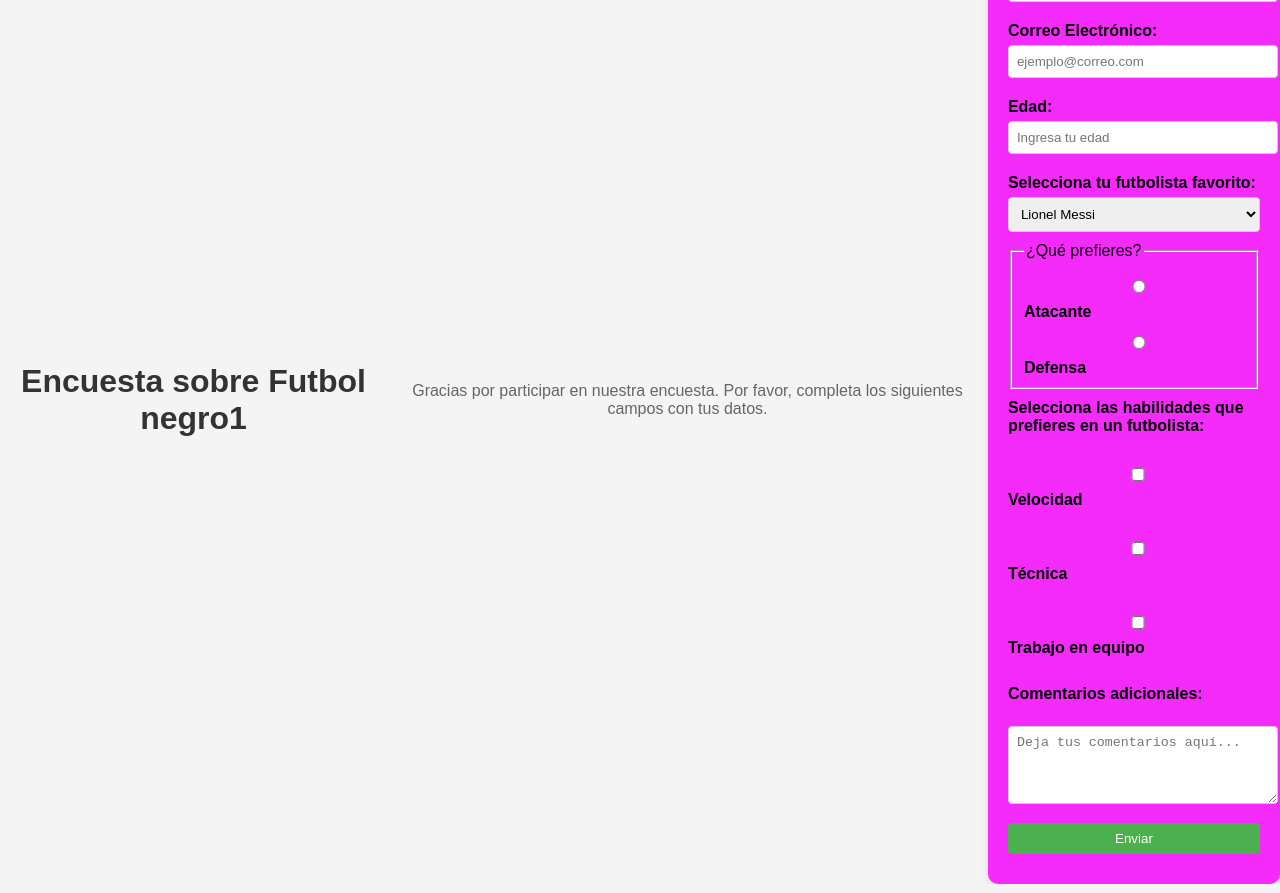
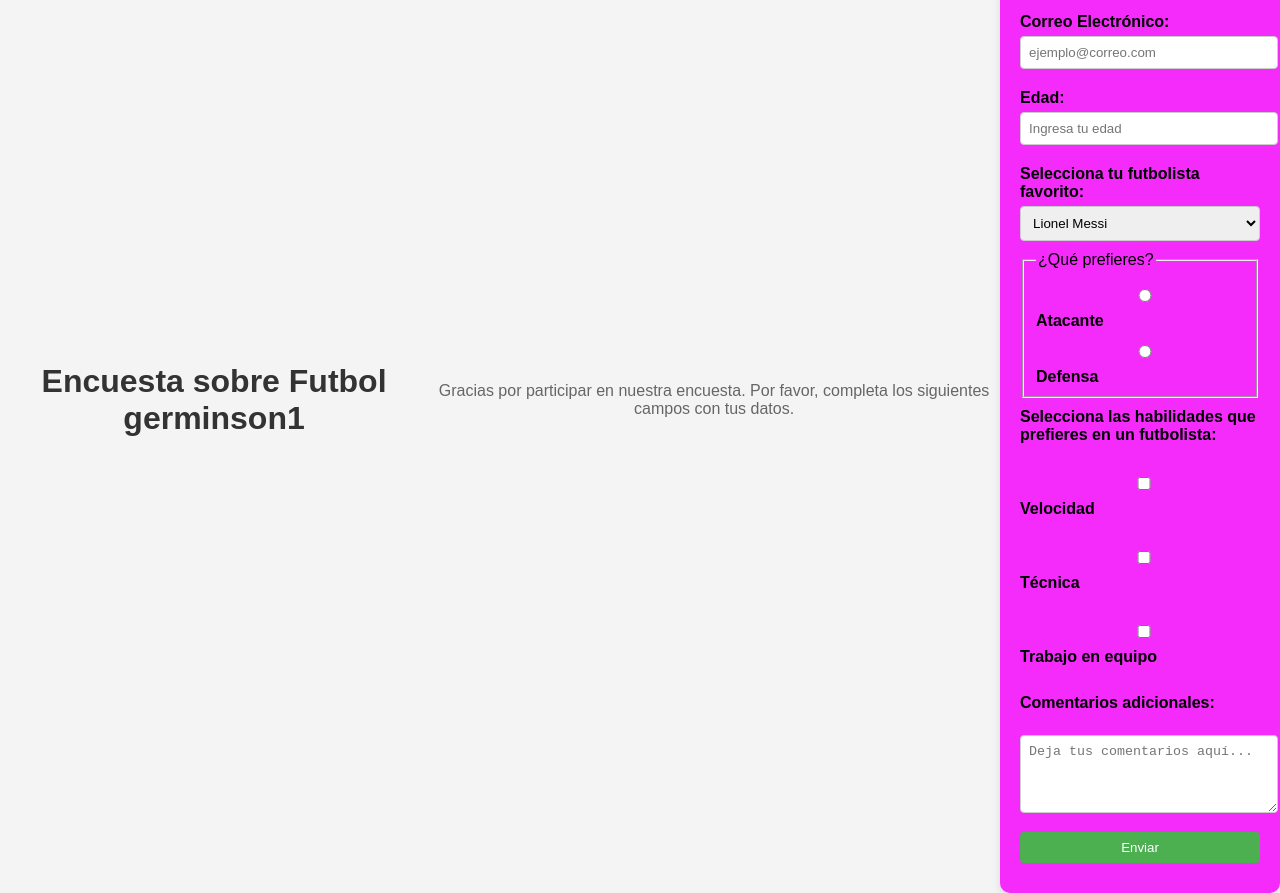
Before and after one commit to N3gro1/Form, a plain HTML site: page index.html in a window 1280 px wide. Drawn offline with Linux system fonts and the light colour scheme.

Commit message:
cambio de tutilo

```diff
--- a/index.html
+++ b/index.html
@@ -8,7 +8,7 @@
 </head>
 <body>
 
-  <h1 id="title">Encuesta sobre Futbol negro1</h1>
+  <h1 id="title">Encuesta sobre Futbol germinson1</h1>
   <p id="description">
     Gracias por participar en nuestra encuesta. Por favor, completa los siguientes campos con tus datos.
   </p>
```
